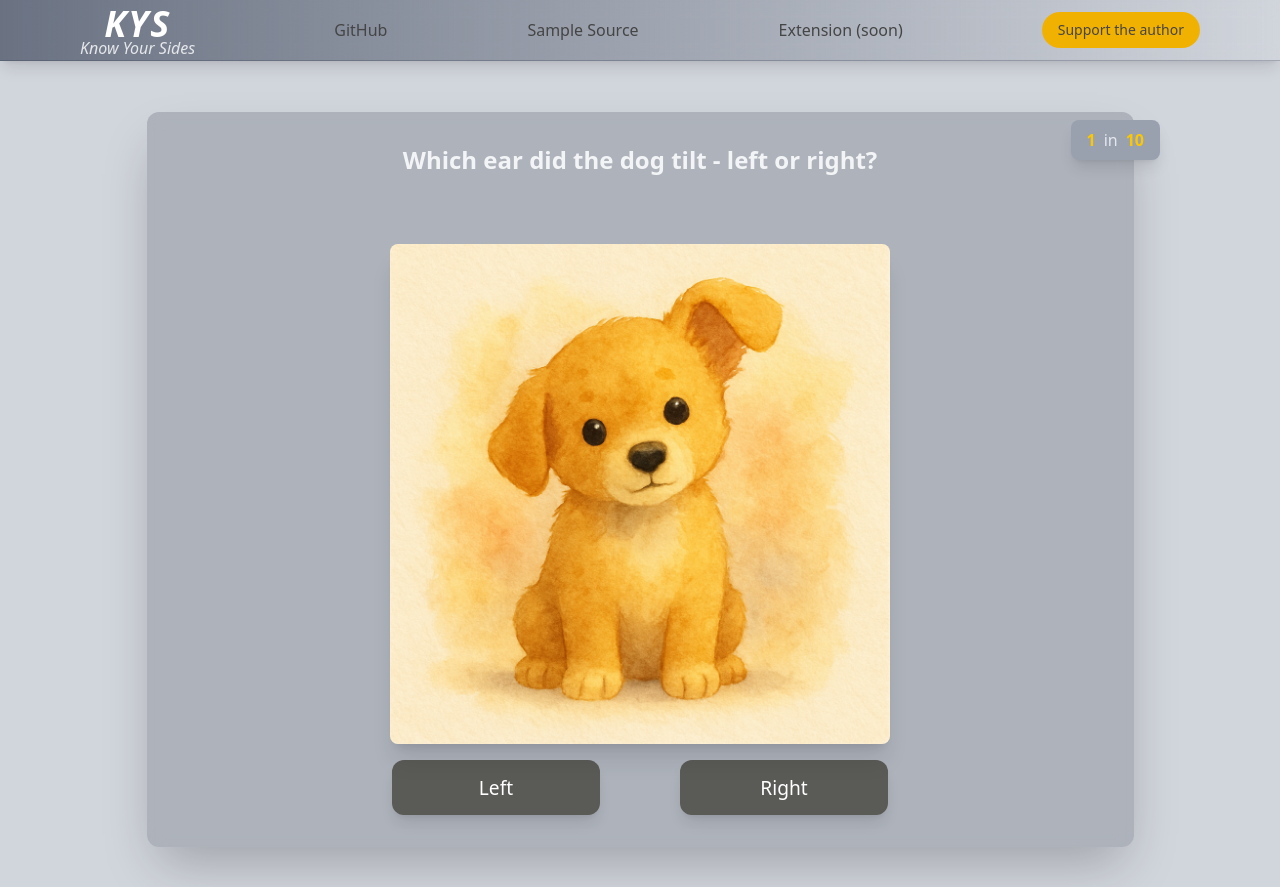
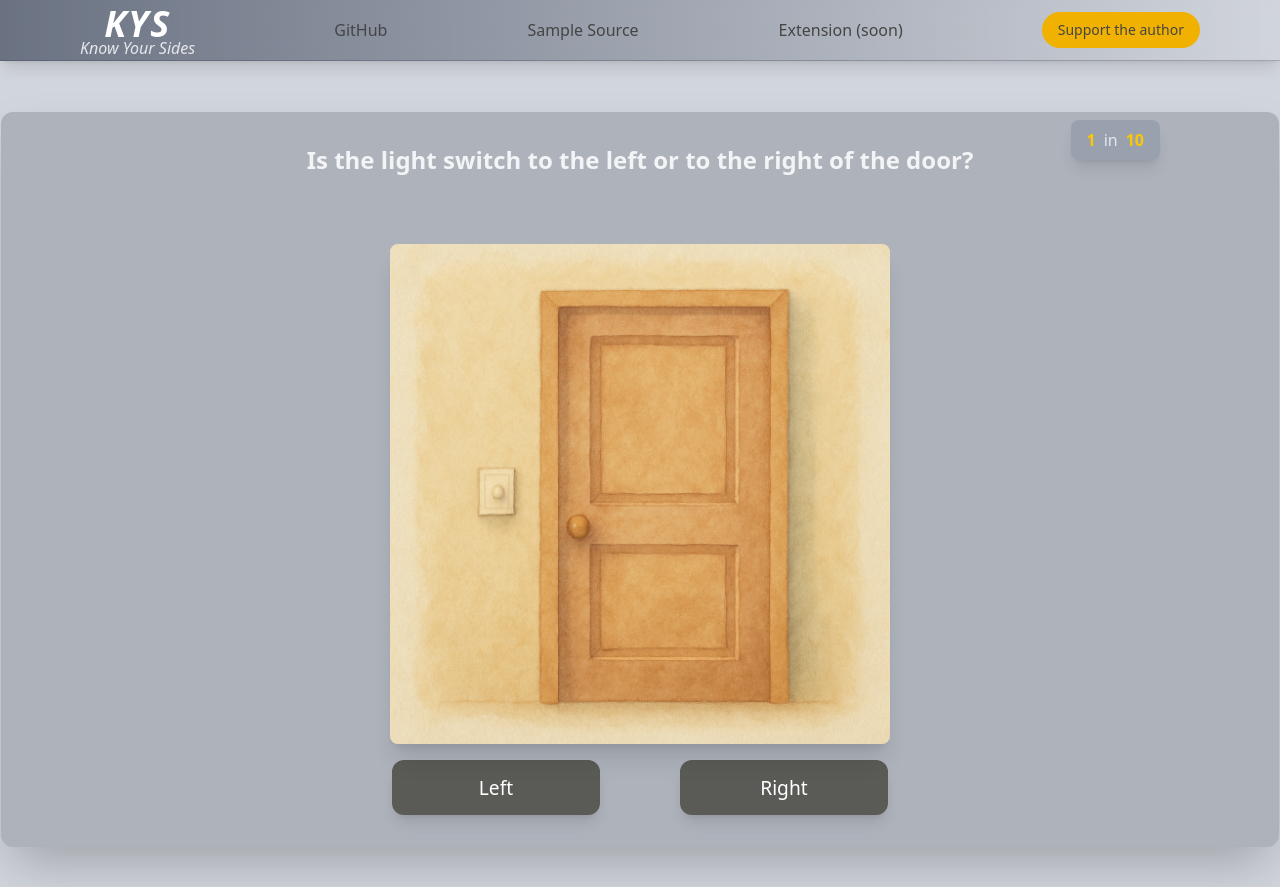
Before and after one commit to KusyaIE/KYS-Know-Your-Sides-, a React (Vite) app: page / in a window 1280 px wide. Built offline with nearby package versions, Linux system fonts and the light colour scheme.

Commit message:
randomise tasks

```diff
--- a/src/components/TaskDisplay.jsx
+++ b/src/components/TaskDisplay.jsx
@@ -1,8 +1,9 @@
-import { useState } from 'react';
+import { useState, useLayoutEffect } from 'react';
 
 const TaskDisplay = ({ currentTask, onTaskComplete }) => {
   const [feedback, setFeedback] = useState('');
   const [selectedAnswer, setSelectedAnswer] = useState(null);
+  const [taskSequence, setTaskSequence] = useState([]);
 
   // Example task structure - you can modify this based on your actual tasks
   const tasks = [
@@ -45,13 +46,36 @@ const TaskDisplay = ({ currentTask, onTaskComplete }) => {
     // Add more tasks as needed
   ];
 
+  // Fisher-Yates shuffle algorithm
+  const shuffleArray = (array) => {
+    const shuffled = [...array];
+    for (let i = shuffled.length - 1; i > 0; i--) {
+      const j = Math.floor(Math.random() * (i + 1));
+      [shuffled[i], shuffled[j]] = [shuffled[j], shuffled[i]];
+    }
+    return shuffled;
+  };
+
+  // Initialize random task sequence
+  useLayoutEffect(() => {
+    setTaskSequence(
+      shuffleArray(
+        [...Array(tasks.length)].map((_, i) => i)
+      )
+    );
+  }, [tasks.length]);
+
   const handleAnswer = (answer) => {
     setSelectedAnswer(answer);
-    const isCorrect = answer === tasks[currentTask - 1].answer;
+    const currentTaskData = tasks[taskSequence[currentTask - 1]];
+    const isCorrect = answer === currentTaskData.answer;
     setFeedback(isCorrect ? 'Correct!' : 'Wrong!');
 
-    // Wait for 1.5 seconds before moving to next task
     setTimeout(() => {
+      if (currentTask === tasks.length) {
+        // If we're at the last task, generate new random sequence
+        setTaskSequence(shuffleArray([...Array(tasks.length)].map((_, i) => i)));
+      }
       onTaskComplete();
       setFeedback('');
       setSelectedAnswer(null);
@@ -64,7 +88,8 @@ const TaskDisplay = ({ currentTask, onTaskComplete }) => {
       : 'bg-gray-300 text-white';
 
     if (selectedAnswer === buttonType) {
-      const isCorrect = buttonType === tasks[currentTask - 1].answer;
+      const currentTaskData = tasks[taskSequence[currentTask - 1]];
+      const isCorrect = buttonType === currentTaskData.answer;
       return isCorrect
         ? 'bg-green-500 text-white'
         : 'bg-red-500 text-white';
@@ -73,6 +98,9 @@ const TaskDisplay = ({ currentTask, onTaskComplete }) => {
     return baseStyles;
   };
 
+  // Get current task data based on shuffled sequence
+  const currentTaskData = taskSequence.length > 0 ? tasks[taskSequence[currentTask - 1]] : tasks[0];
+
   return (
     <div className="flex flex-col items-center min-h-screen pt-0 pb-2 px-4 w-full">
       <div className="bg-gray-800/20 rounded-xl shadow-2xl p-8 max-w-10xl w-21/12 backdrop-blur-sm mt-20">
@@ -80,7 +108,7 @@ const TaskDisplay = ({ currentTask, onTaskComplete }) => {
         <div className="h-19 mb-6"> {/* Fixed height container */}
           <div className="text-center">
             <h2 className="text-2xl font-bold text-gray-100 mb-2">
-              {tasks[currentTask - 1]?.instruction || 'Loading task...'}
+              {currentTaskData?.instruction || 'Loading task...'}
             </h2>
             <div className="h-8"> {/* Fixed height for feedback */}
               {feedback && (
@@ -96,7 +124,7 @@ const TaskDisplay = ({ currentTask, onTaskComplete }) => {
         <div className="flex justify-center items-center mb-4">
           <div className="w-[500px] h-[500px] relative overflow-hidden rounded-lg shadow-xl">
             <img
-              src={tasks[currentTask - 1]?.image}
+              src={currentTaskData?.image}
               alt={`Task ${currentTask}`}
               className="w-full h-full object-contain"
               style={{
```
